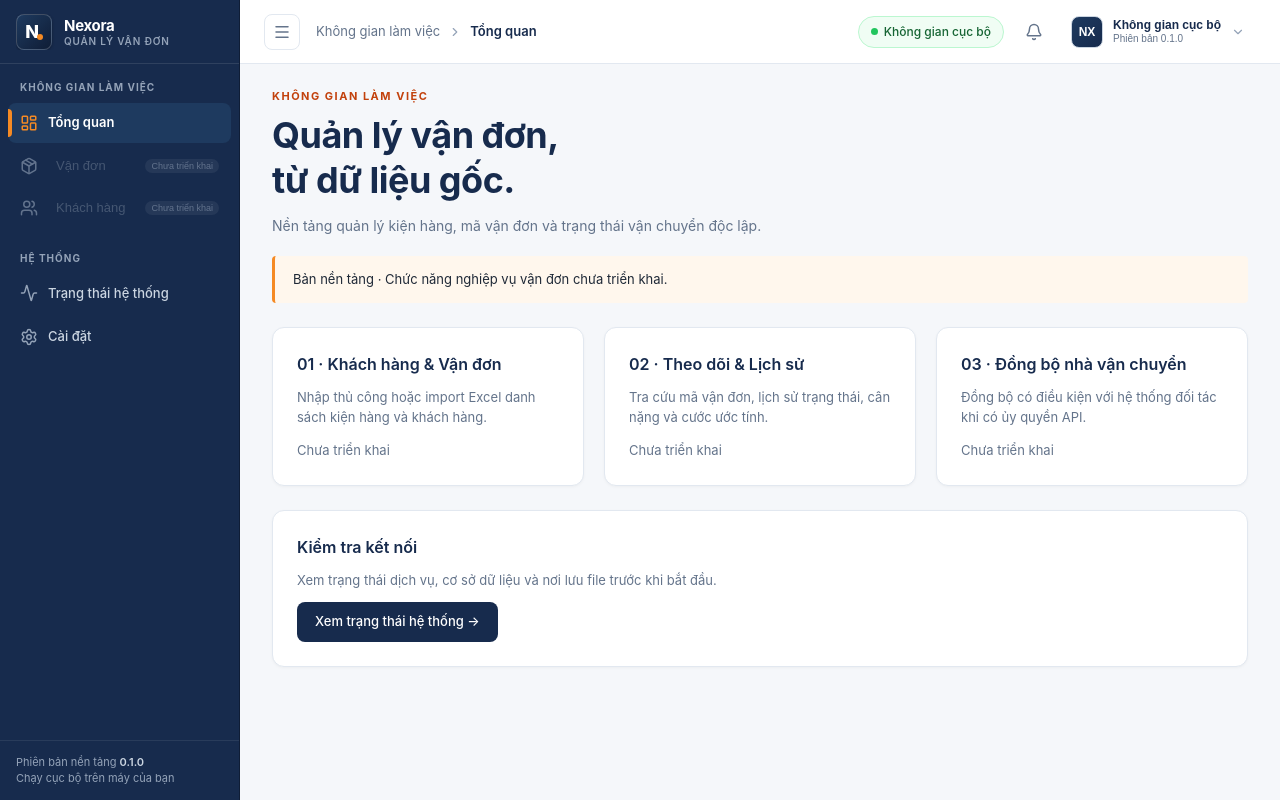
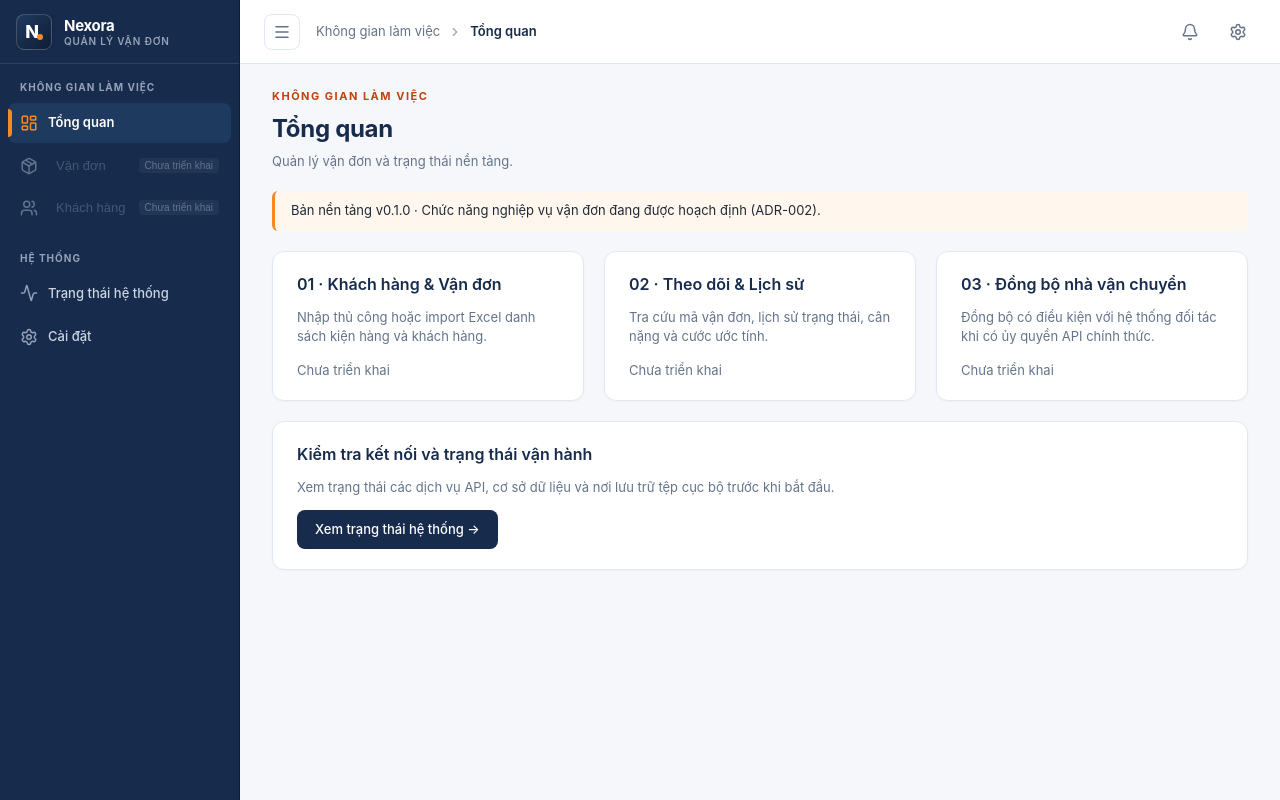
Before and after one commit to dinhphuquy2k1/nexora, a Next.js app in the folder apps/web/: page / in a window 1280 px wide. Built offline with nearby package versions, Linux system fonts and the light colour scheme.

Commit message:
feat(web): polish management UI, clean up header, and fix collapsed sidebar overflow

```diff
--- a/apps/web/app/page.tsx
+++ b/apps/web/app/page.tsx
@@ -1,20 +1,20 @@
 import Link from "next/link";
 import { Panel } from "@nexora/ui";
+
 export default function Home() {
   return (
     <>
-      <p className="eyebrow">KHÔNG GIAN LÀM VIỆC</p>
-      <h1>
-        Quản lý vận đơn,
-        <br />
-        từ dữ liệu gốc.
-      </h1>
-      <p className="intro">
-        Nền tảng quản lý kiện hàng, mã vận đơn và trạng thái vận chuyển độc lập.
-      </p>
+      <div style={{ marginBottom: "20px" }}>
+        <p className="eyebrow">KHÔNG GIAN LÀM VIỆC</p>
+        <h1>Tổng quan</h1>
+        <p className="intro">Quản lý vận đơn và trạng thái nền tảng.</p>
+      </div>
+
       <div className="notice">
-        Bản nền tảng · Chức năng nghiệp vụ vận đơn chưa triển khai.
+        Bản nền tảng v0.1.0 · Chức năng nghiệp vụ vận đơn đang được hoạch định
+        (ADR-002).
       </div>
+
       <div className="grid">
         <Panel title="01 · Khách hàng & Vận đơn">
           <p>
@@ -29,14 +29,18 @@ export default function Home() {
           <span className="muted">Chưa triển khai</span>
         </Panel>
         <Panel title="03 · Đồng bộ nhà vận chuyển">
-          <p>Đồng bộ có điều kiện với hệ thống đối tác khi có ủy quyền API.</p>
+          <p>
+            Đồng bộ có điều kiện với hệ thống đối tác khi có ủy quyền API chính
+            thức.
+          </p>
           <span className="muted">Chưa triển khai</span>
         </Panel>
       </div>
-      <Panel title="Kiểm tra kết nối">
+
+      <Panel title="Kiểm tra kết nối và trạng thái vận hành">
         <p>
-          Xem trạng thái dịch vụ, cơ sở dữ liệu và nơi lưu file trước khi bắt
-          đầu.
+          Xem trạng thái các dịch vụ API, cơ sở dữ liệu và nơi lưu trữ tệp cục
+          bộ trước khi bắt đầu.
         </p>
         <Link className="button" href="/system">
           Xem trạng thái hệ thống →
--- a/apps/web/app/styles.css
+++ b/apps/web/app/styles.css
@@ -49,35 +49,35 @@ a {
 }
 
 h1 {
-  font-size: clamp(24px, 3.5vw, 36px);
-  line-height: 1.25;
-  letter-spacing: -0.5px;
+  font-size: 24px;
+  line-height: 1.3;
+  letter-spacing: -0.3px;
   font-weight: 700;
   color: var(--color-primary);
-  margin: 0 0 12px;
+  margin: 0 0 8px;
 }
 
 h2 {
-  font-size: 16px;
+  font-size: 15px;
   font-weight: 600;
   color: var(--color-primary);
-  margin: 0 0 12px;
+  margin: 0 0 10px;
 }
 
 .intro {
   color: var(--color-text-muted);
-  font-size: 14px;
+  font-size: 13px;
   max-width: 650px;
-  margin: 0 0 20px;
+  margin: 0 0 16px;
 }
 
 .notice {
   background-color: var(--color-accent-light);
   border-left: 3px solid var(--color-accent);
-  padding: 14px 18px;
-  margin: 20px 0;
+  padding: 10px 16px;
+  margin: 16px 0 20px;
   font-size: 13px;
-  border-radius: 4px;
+  border-radius: 6px;
   color: var(--color-text);
 }
 
@@ -86,7 +86,7 @@ h2 {
   display: grid;
   grid-template-columns: repeat(3, 1fr);
   gap: 20px;
-  margin: 24px 0;
+  margin: 20px 0;
 }
 
 .status-grid {
@@ -97,10 +97,10 @@ h2 {
 .panel {
   border: 1px solid var(--color-border);
   background-color: var(--color-surface);
-  padding: 24px;
+  padding: 20px 24px;
   border-radius: 12px;
   margin: 16px 0;
-  box-shadow: 0 1px 3px rgba(0, 0, 0, 0.04);
+  box-shadow: 0 1px 3px rgba(0, 0, 0, 0.03);
 }
 
 .grid .panel {
--- a/apps/web/components/app-shell/Header.module.css
+++ b/apps/web/components/app-shell/Header.module.css
@@ -46,46 +46,6 @@
   outline-offset: 2px;
 }
 
-.collapsedBrand {
-  display: flex;
-  align-items: center;
-  gap: 8px;
-  padding-right: 12px;
-  border-right: 1px solid var(--color-border);
-  flex-shrink: 0;
-}
-
-.collapsedLogo {
-  width: 30px;
-  height: 30px;
-  border-radius: 6px;
-  background-color: var(--color-primary);
-  display: flex;
-  align-items: center;
-  justify-content: center;
-  color: #ffffff;
-  font-weight: 800;
-  font-size: 15px;
-  position: relative;
-}
-
-.collapsedLogoDot {
-  width: 5px;
-  height: 5px;
-  border-radius: 50%;
-  background-color: var(--color-accent);
-  position: absolute;
-  right: 5px;
-  bottom: 5px;
-}
-
-.collapsedBrandName {
-  font-weight: 700;
-  font-size: 15px;
-  color: var(--color-primary);
-  letter-spacing: -0.3px;
-}
-
 .breadcrumb {
   display: flex;
   align-items: center;
@@ -122,26 +82,6 @@
   flex-shrink: 0;
 }
 
-.localBadge {
-  display: flex;
-  align-items: center;
-  gap: 6px;
-  padding: 6px 12px;
-  border-radius: 9999px;
-  background-color: #f0fdf4;
-  border: 1px solid #bbf7d0;
-  font-size: 12px;
-  font-weight: 500;
-  color: #166534;
-}
-
-.statusDot {
-  width: 7px;
-  height: 7px;
-  border-radius: 50%;
-  background-color: #22c55e;
-}
-
 .menuTrigger {
   position: relative;
 }
@@ -159,6 +99,7 @@
   cursor: pointer;
   transition: all 0.15s ease;
   padding: 0;
+  text-decoration: none;
 }
 
 .iconButton:hover {
@@ -170,62 +111,6 @@
 .iconButton:focus-visible {
   outline: 2px solid var(--focus-ring-on-light);
   outline-offset: 2px;
-}
-
-.userButton {
-  display: flex;
-  align-items: center;
-  gap: 10px;
-  padding: 4px 10px 4px 6px;
-  border-radius: 8px;
-  border: 1px solid transparent;
-  background-color: transparent;
-  cursor: pointer;
-  transition: all 0.15s ease;
-  color: var(--color-primary);
-}
-
-.userButton:hover {
-  background-color: var(--color-background);
-  border-color: var(--color-border);
-}
-
-.userButton:focus-visible {
-  outline: 2px solid var(--focus-ring-on-light);
-  outline-offset: 2px;
-}
-
-.avatar {
-  width: 32px;
-  height: 32px;
-  border-radius: 8px;
-  background: linear-gradient(135deg, #1e3a5f 0%, #172b4d 100%);
-  color: #ffffff;
-  display: flex;
-  align-items: center;
-  justify-content: center;
-  font-weight: 700;
-  font-size: 12px;
-  border: 1px solid #cbd5e1;
-}
-
-.userMeta {
-  display: flex;
-  flex-direction: column;
-  text-align: left;
-}
-
-.userName {
-  font-size: 12px;
-  font-weight: 600;
-  color: var(--color-primary);
-  line-height: 1.2;
-}
-
-.userSubtitle {
-  font-size: 10px;
-  color: var(--color-text-muted);
-  line-height: 1.2;
 }
 
 .dropdownMenu {
@@ -269,26 +154,6 @@
   line-height: 1.6;
 }
 
-.metaRow {
-  display: flex;
-  justify-content: space-between;
-  padding: 4px 0;
-  border-bottom: 1px dashed #f1f5f9;
-}
-
-.metaRow:last-child {
-  border-bottom: none;
-}
-
-.metaLabel {
-  color: var(--color-text-muted);
-}
-
-.metaValue {
-  font-weight: 500;
-  color: var(--color-primary);
-}
-
 .emptyNoticeText {
   color: var(--color-text-muted);
   margin: 0;
@@ -329,10 +194,4 @@
   .header {
     padding: 0 16px;
   }
-  .localBadge {
-    display: none;
-  }
-  .userMeta {
-    display: none;
-  }
 }
--- a/apps/web/components/app-shell/Header.tsx
+++ b/apps/web/components/app-shell/Header.tsx
@@ -1,11 +1,9 @@
 "use client";
 
 import Link from "next/link";
-import { Menu } from "lucide-react";
-import { PRODUCT_NAME } from "@nexora/shared";
+import { Menu, Settings } from "lucide-react";
 import { Breadcrumb } from "./Breadcrumb.tsx";
 import { NotificationMenu } from "./NotificationMenu.tsx";
-import { UserMenu } from "./UserMenu.tsx";
 import styles from "./Header.module.css";
 
 interface HeaderProps {
@@ -16,7 +14,7 @@ interface HeaderProps {
 export function Header({ isSidebarCollapsed, onToggleSidebar }: HeaderProps) {
   return (
     <header className={styles.header} aria-label="Thanh công cụ đầu trang">
-      {/* Left zone: Sidebar Toggle & Collapsed Brand & Breadcrumbs */}
+      {/* Left section: Sidebar Toggle & Breadcrumbs */}
       <div className={styles.leftSection}>
         <button
           type="button"
@@ -36,32 +34,20 @@ export function Header({ isSidebarCollapsed, onToggleSidebar }: HeaderProps) {
           <Menu size={18} aria-hidden="true" />
         </button>
 
-        {isSidebarCollapsed && (
-          <Link
-            href="/"
-            className={styles.collapsedBrand}
-            title="Về trang tổng quan"
-          >
-            <div className={styles.collapsedLogo} aria-hidden="true">
-              <span>N</span>
-              <span className={styles.collapsedLogoDot} />
-            </div>
-            <span className={styles.collapsedBrandName}>{PRODUCT_NAME}</span>
-          </Link>
-        )}
-
         <Breadcrumb />
       </div>
 
-      {/* Right zone: Local Indicator, Notifications & User Workspace */}
+      {/* Right section: Notifications & Settings */}
       <div className={styles.rightSection}>
-        <div className={styles.localBadge}>
-          <span className={styles.statusDot} aria-hidden="true" />
-          <span>Không gian cục bộ</span>
-        </div>
-
         <NotificationMenu />
-        <UserMenu />
+        <Link
+          href="/settings"
+          className={styles.iconButton}
+          aria-label="Cài đặt hệ thống"
+          title="Cài đặt hệ thống"
+        >
+          <Settings size={18} aria-hidden="true" />
+        </Link>
       </div>
     </header>
   );
--- a/apps/web/components/app-shell/Sidebar.module.css
+++ b/apps/web/components/app-shell/Sidebar.module.css
@@ -220,12 +220,12 @@
 }
 
 .plannedBadge {
-  font-size: 9px;
+  font-size: 10px;
   padding: 2px 6px;
-  border-radius: 9999px;
-  background-color: rgba(255, 255, 255, 0.1);
+  border-radius: 4px;
+  background-color: rgba(255, 255, 255, 0.08);
   color: #94a3b8;
-  margin-left: 8px;
+  margin-left: auto;
   font-weight: 500;
   white-space: nowrap;
 }
@@ -258,17 +258,3 @@
   opacity: 1;
   visibility: visible;
 }
-
-.footerNote {
-  padding: 14px 16px;
-  border-top: 1px solid rgba(255, 255, 255, 0.08);
-  font-size: 11px;
-  color: #94a3b8;
-  line-height: 1.4;
-  flex-shrink: 0;
-}
-
-.footerNoteVersion {
-  font-weight: 600;
-  color: #cbd5e1;
-}
--- a/apps/web/components/app-shell/Sidebar.tsx
+++ b/apps/web/components/app-shell/Sidebar.tsx
@@ -2,7 +2,7 @@
 
 import Link from "next/link";
 import { usePathname } from "next/navigation";
-import { PRODUCT_NAME, FOUNDATION_VERSION } from "@nexora/shared";
+import { PRODUCT_NAME } from "@nexora/shared";
 import {
   NAVIGATION_ITEMS,
   GROUP_LABELS,
@@ -70,19 +70,6 @@ export function Sidebar({ isCollapsed }: SidebarProps) {
           );
         })}
       </nav>
-
-      {/* Footer Info */}
-      {!isCollapsed && (
-        <div className={styles.footerNote}>
-          <div>
-            Phiên bản nền tảng{" "}
-            <span className={styles.footerNoteVersion}>
-              {FOUNDATION_VERSION}
-            </span>
-          </div>
-          <div>Chạy cục bộ trên máy của bạn</div>
-        </div>
-      )}
     </aside>
   );
 }
--- a/apps/web/components/app-shell/UserMenu.tsx
+++ /dev/null
@@ -1,82 +0,0 @@
-"use client";
-
-import { useId, useRef, useState } from "react";
-import { ChevronDown } from "lucide-react";
-import { FOUNDATION_VERSION } from "@nexora/shared";
-import { useDismissable } from "../../lib/hooks/use-dismissable.ts";
-import styles from "./Header.module.css";
-
-export function UserMenu() {
-  const [isOpen, setIsOpen] = useState(false);
-  const panelId = useId();
-  const triggerRef = useRef<HTMLButtonElement>(null);
-  const panelRef = useRef<HTMLDivElement>(null);
-
-  useDismissable({
-    panelRef,
-    triggerRef,
-    isOpen,
-    onClose: () => setIsOpen(false),
-  });
-
-  return (
-    <div className={styles.menuTrigger}>
-      <button
-        ref={triggerRef}
-        type="button"
-        onClick={() => setIsOpen((prev) => !prev)}
-        aria-expanded={isOpen}
-        aria-controls={isOpen ? panelId : undefined}
-        aria-label="Thông tin không gian làm việc"
-        className={styles.userButton}
-      >
-        <div className={styles.avatar} aria-hidden="true">
-          NX
-        </div>
-        <div className={styles.userMeta}>
-          <span className={styles.userName}>Không gian cục bộ</span>
-          <span className={styles.userSubtitle}>
-            Phiên bản {FOUNDATION_VERSION}
-          </span>
-        </div>
-        <ChevronDown size={14} color="#94a3b8" aria-hidden="true" />
-      </button>
-
-      {isOpen && (
-        <div
-          id={panelId}
-          ref={panelRef}
-          className={styles.dropdownMenu}
-          aria-label="Chi tiết môi trường"
-        >
-          <div className={styles.dropdownHeader}>
-            <h4 className={styles.dropdownTitle}>Môi trường làm việc</h4>
-            <p className={styles.dropdownDescription}>
-              Ứng dụng đang vận hành ở chế độ cục bộ (Local-first).
-            </p>
-          </div>
-          <div className={styles.dropdownBody}>
-            <div className={styles.metaRow}>
-              <span className={styles.metaLabel}>Phiên bản nền tảng:</span>
-              <span className={styles.metaValue}>{FOUNDATION_VERSION}</span>
-            </div>
-            <div className={styles.metaRow}>
-              <span className={styles.metaLabel}>Chế độ vận hành:</span>
-              <span className={styles.metaValue}>Một máy (Single-node)</span>
-            </div>
-            <div className={styles.metaRow}>
-              <span className={styles.metaLabel}>Phiên làm việc:</span>
-              <span className={styles.metaValue}>Cục bộ (Localhost)</span>
-            </div>
-            <div className={styles.metaRow}>
-              <span className={styles.metaLabel}>Xác thực mạng:</span>
-              <span className={styles.metaValue}>
-                Chưa triển khai (ADR-002)
-              </span>
-            </div>
-          </div>
-        </div>
-      )}
-    </div>
-  );
-}
```
Also changed, not shown: 2 other files (tests, documents, lock files or other folders).
